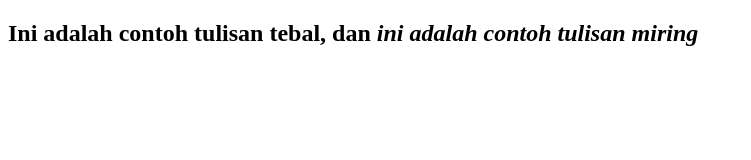
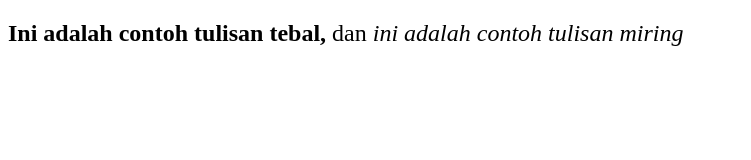
Before and after one commit to arifmuhibadurahman/uts_sigweb, a plain HTML site: page 5.html in a window 1280 px wide. Shown: the whole page, without its empty margins (0-751 px from the left). Drawn offline with Linux system fonts and the light colour scheme.

Commit message:
Modify h2 style and adjust formatting
Updated h2 element to have normal font weight.

```diff
--- a/5.html
+++ b/5.html
@@ -6,8 +6,8 @@
     <title>5. Tulisan tebal miring</title>
 </head>
 <body>
-    <h2>
-        <b>Ini adalah contoh tulisan tebal, </b>
+    <h2 style="font-weight: normal;">
+        <b>Ini adalah contoh tulisan tebal,</b>
         dan
         <i>ini adalah contoh tulisan miring</i>
     </h2>
```
